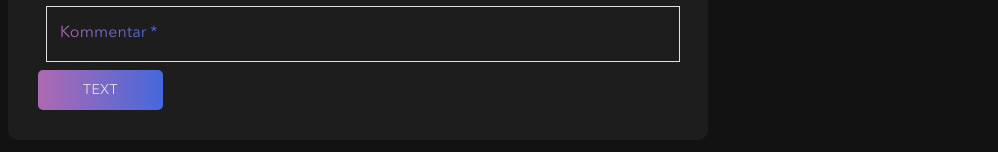
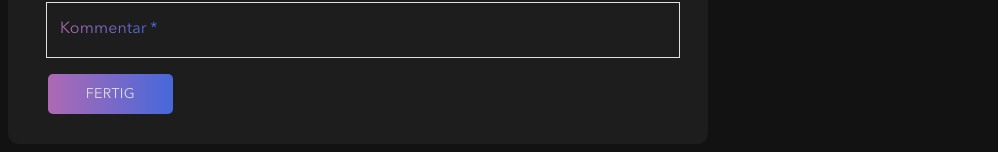
Before and after one commit to mariebesant/budgetmaster_vite, a React (Vite) app: page /create in a window 1280 px wide. Shown: the part 574-726 px from the top of the page, without its empty margins (282-1280 px from the left). Built offline with nearby package versions, Linux system fonts and the light colour scheme.

Commit message:
finetuning

```diff
--- a/index.html
+++ b/index.html
@@ -2,7 +2,7 @@
 <html lang="en">
   <head>
     <meta charset="UTF-8" />
-    <link rel="icon" type="image/svg+xml" href="/vite.svg" />
+    <link rel="icon" type="image/svg+xml" href="/src/components/Images/Logo.png" />
     <meta name="viewport" content="width=device-width, initial-scale=1.0" />
     <title>Budgetmaster</title>
   </head>
--- a/src/components/CreateTransaction.jsx
+++ b/src/components/CreateTransaction.jsx
@@ -126,7 +126,7 @@ const CreateTransaction = () => {
         />
       </div>
       <Button style={buttonStyle} onClick={() => console.log(comment)}>
-        Text
+        fertig
       </Button>
     </Box>
   );
@@ -173,6 +173,8 @@ const buttonStyle = {
   borderRadius: "5px",
   background: "linear-gradient(to right, #AF69B3, #7B69C7, #4668DB)",
   marginRight: "30px",
+  marginLeft: "10px",
+  marginTop: "8px",
   cursor: "pointer",
 }
 
```
Also changed, not shown: src/components/Images/Logo.png (added).
